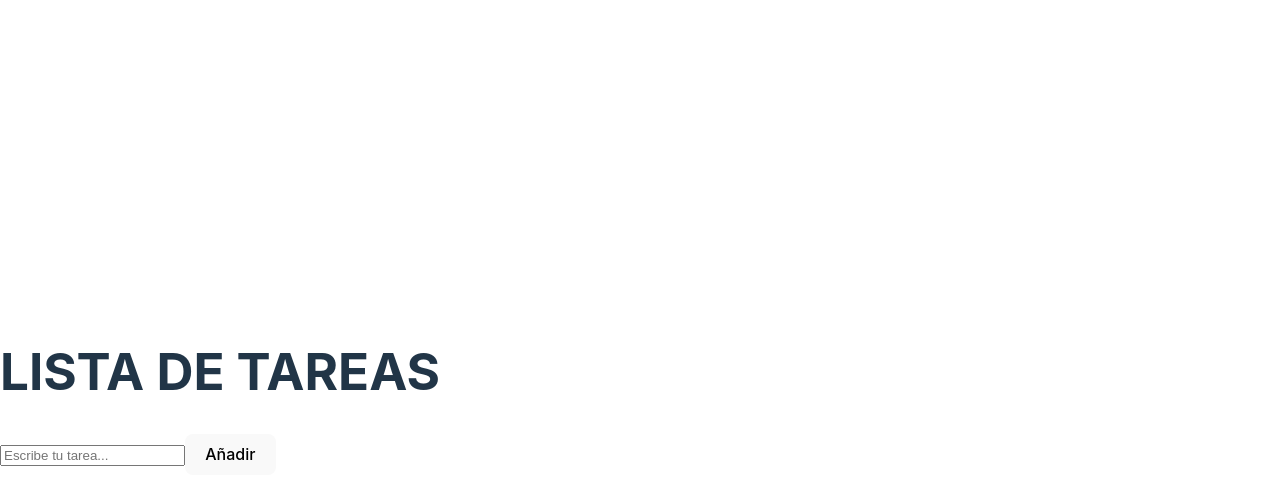
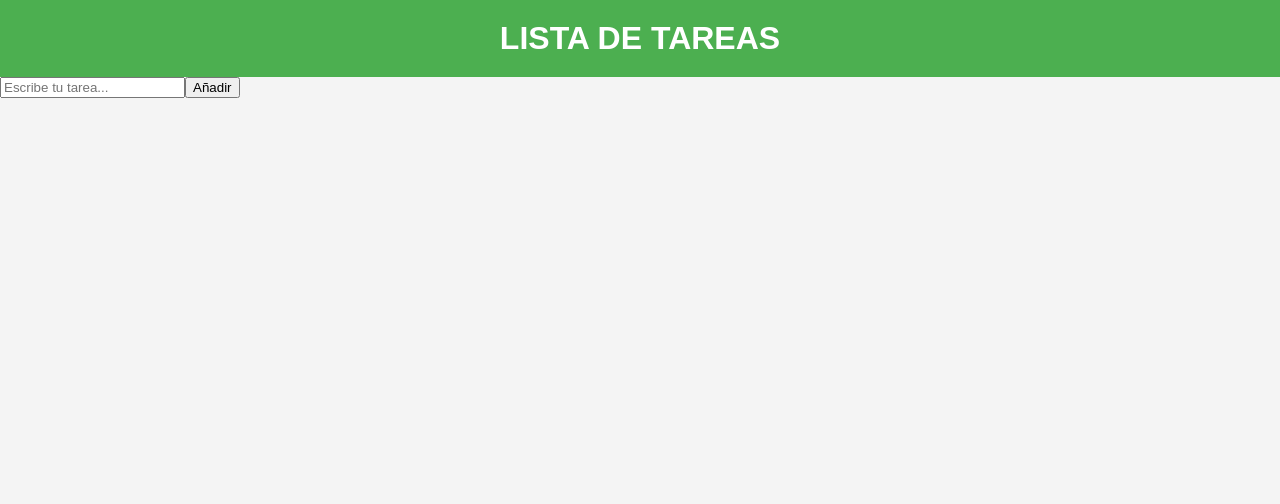
Before and after one commit to BMDIAZ03/Todo_List, a React (Vite) app: page / in a window 1280 px wide. Shown: the top 504 px of the page. Built offline with nearby package versions, Linux system fonts and the light colour scheme.

Commit message:
style: add basic styling for body and todo-app in main.jsx
Added basic styling for the body and todo-app elements. Includes styles for font, margin, padding, background color, and box shadow. Also added styles for the h1 element.

```diff
--- a/src/App.jsx
+++ b/src/App.jsx
@@ -7,9 +7,6 @@ const App = () => {
       LISTA DE TAREAS
       </h1>
       <TodoList />
-        {/*<input type="text" id="todoInput" name="todoInput" placeholder="Escribe tu tarea..."/>
-        <button>Añadir</button>
-        <ul id="todoList" ></ul>*/}
     </div>
   )
 }
--- a/src/main.jsx
+++ b/src/main.jsx
@@ -1,6 +1,6 @@
 import { StrictMode } from 'react'
 import { createRoot } from 'react-dom/client'
-import './index.css'
+import './styles/index.css'
 import  App  from "./App";
 
 createRoot(document.getElementById('root')).render(
--- /dev/null
+++ b/src/styles/index.css
@@ -0,0 +1,24 @@
+body {
+  font-family: Arial, sans-serif;
+  margin: 0;
+  padding: 0;
+  background-color: #f4f4f4;
+  color: #333;
+}
+
+.todo-app {
+  max-width: 600px;
+  margin: 50px auto;
+  background: #fff;
+  border-radius: 8px;
+  box-shadow: 0 4px 8px rgba(0, 0, 0, 0.1);
+  overflow: hidden;
+}
+
+h1 {
+  background-color: #4CAF50;
+  color: white;
+  margin: 0;
+  padding: 20px;
+  text-align: center;
+}
```
